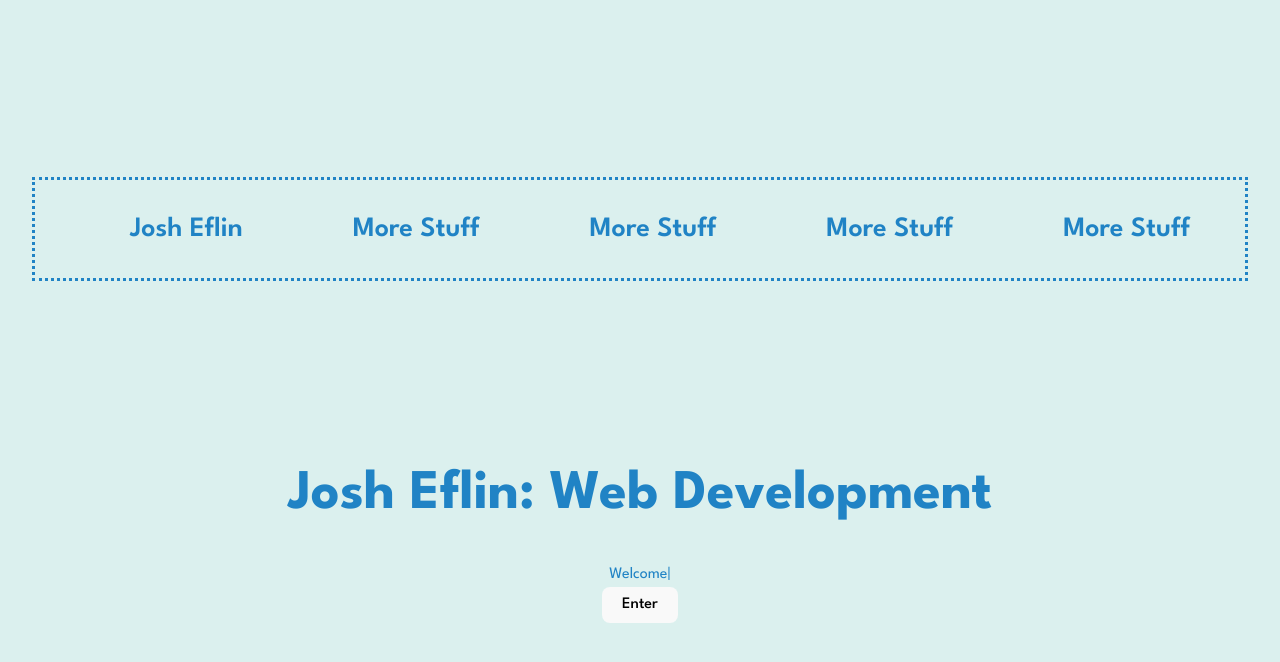
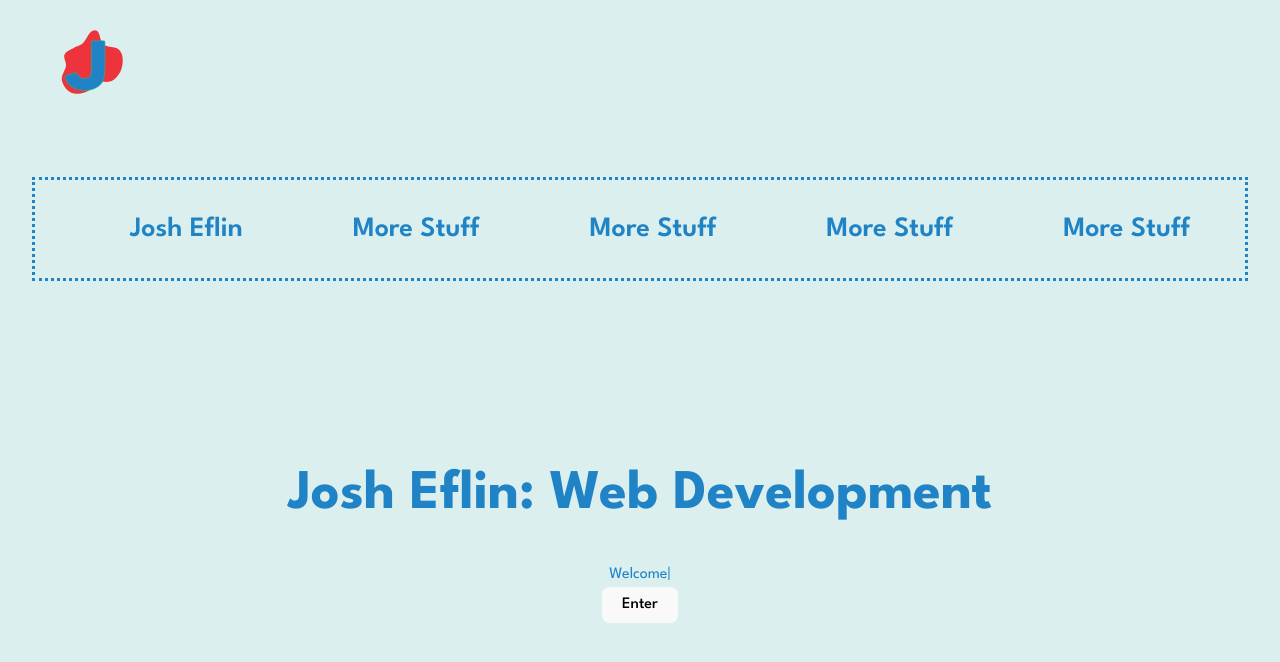
Before and after one commit to JoshEflin/portfolio-react, a React (Vite) app: page / in a window 1280 px wide. Shown: the top 662 px of the page. Built offline with nearby package versions, Linux system fonts and the light colour scheme.

Commit message:
added SVG J

```diff
--- a/src/App.tsx
+++ b/src/App.tsx
@@ -5,14 +5,16 @@ import './App.css'
 import ReactTyped from 'react-typed'
 import Welcome from './components/welcome'
 import Nav from './components/nav'
+import J from './components/svg'
 
 function App() {
 
 
   return (
     <div className='wrapper'>
-    <Nav />
-    <Welcome />
+      <J />
+      <Nav />
+      <Welcome />
     </div >
   )
 }
--- /dev/null
+++ b/src/components/svg.tsx
@@ -0,0 +1,36 @@
+
+
+export default function J () {
+    return (
+
+            <svg viewBox="-12.8 -12.8 153.60 153.60"
+              xmlns="http://www.w3.org/2000/svg"
+              xmlnsXlink="http://www.w3.org/1999/xlink"
+              aria-hidden="true"
+              role="img"
+              className="bg-img"
+              preserveAspectRatio="xMidYMid meet"
+              fill="#5937362f"
+              transform="matrix(1, 0, 0, 1, 0, 0)rotate(0)"
+              stroke="#2ec27e">
+                <g id="SVGRepo_bgCarrier"
+                  stroke-width="0">
+                    <path transform="translate(-12.8, -12.8), scale(4.8)"
+                      d="M16,28.611825121664687C17.89202464902454,27.87493498476896,18.716132883415565,25.52897383143502,20.58675803282926,24.739337271521777C22.709682780048915,23.843198889722178,25.385160470973748,25.049512495738323,27.337750164190567,23.825883887199158C29.420865991451333,22.520458518012823,30.946272535971833,20.274405054783728,31.524461599563402,17.88501091587682C32.118847501186806,15.428682564098983,32.1541605714513,12.442742217811343,30.568435505095408,10.474921192990518C28.925618980906236,8.436251965384969,25.35698735742772,9.38373861439565,23.33427336473406,7.721316749917181C21.424940811707025,6.152080469267512,22.05691756027449,1.5195569084770255,19.58647442031707,1.4491012856121532C16.789139815007704,1.3693229054540366,16.055556201039952,5.6757372344062045,13.893122145275305,7.452060526622807C12.780318763052746,8.36616866426975,11.281469556712546,8.537518246112384,10.049468687145476,9.28323864424047C8.607924355464274,10.155794045372895,6.688415711473669,10.668142005600878,6.022553417882154,12.216053629118388C5.3596881268951435,13.756998203725228,6.843557624483099,15.463735857431537,6.672963238439076,17.13250730117565C6.4385937450122785,19.425133260241406,4.403420385972904,21.43595108220255,4.848878094138593,23.697063701659413C5.3033439877096615,26.00390124926352,6.904813232413643,28.28188089891526,9.056293494248324,29.230127387119275C11.214003589164331,30.18111962086707,13.802778703962112,29.46758072847579,16,28.611825121664687"
+                      fill="#ed333b"
+                      strokeWidth="0">
+                    </path>
+                </g>
+                <g id="SVGRepo_tracerCarrier"
+                    stroke-linecap="round"
+                    stroke-linejoin="round">
+                </g>
+                <g id="SVGRepo_iconCarrier">
+                    <path d="M100.08 16.44H75.44c-1.24 0-2.24 1-2.24 2.24v45.53c.31 10.84-.18 23.69-1.52 25.89c-.1.13-.2.28-.27.43c-1.6 3.33-6.9 6.78-12.99 6.78c-6.33 0-13.78-5.46-15.94-11.68a2.24 2.24 0 0 0-2.79-1.41l-20.47 6.41c-1.06.33-1.7 1.38-1.53 2.48c.01.07.03.14.04.2c2.32 17.58 18.94 29.38 41.46 29.38c22.53 0 39.16-11.81 41.48-29.4c.02-.1.04-.19.05-.29c1.56-15.02 1.58-28.71 1.58-28.85V18.68c.02-1.23-.98-2.24-2.22-2.24z"
+                            fill="#2083c5">
+                    </path>
+                </g>
+             </svg>
+
+    )
+}
--- a/src/index.css
+++ b/src/index.css
@@ -43,6 +43,16 @@ nav{
   font-size: 1.75rem;
 
   justify-content: space-around;
+}
+.bg-img {
+  position:fixed;
+  left:0;
+  top:-3%;
+  margin-top: 4%;
+  margin-left: 4%;
+  max-width: 9%;
+  max-height:9%;
+
 }
 .navbar > li {
   list-style: none;
```
